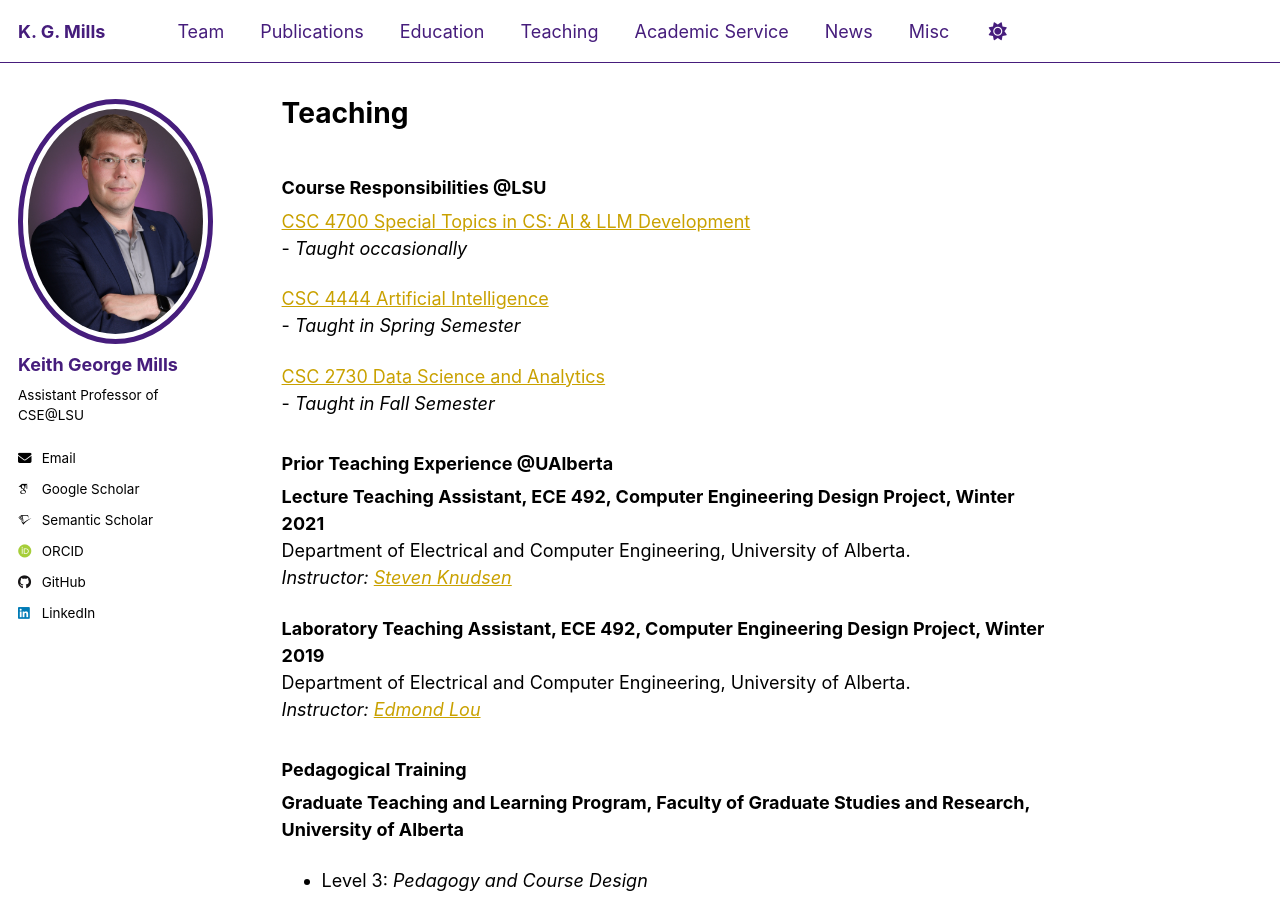
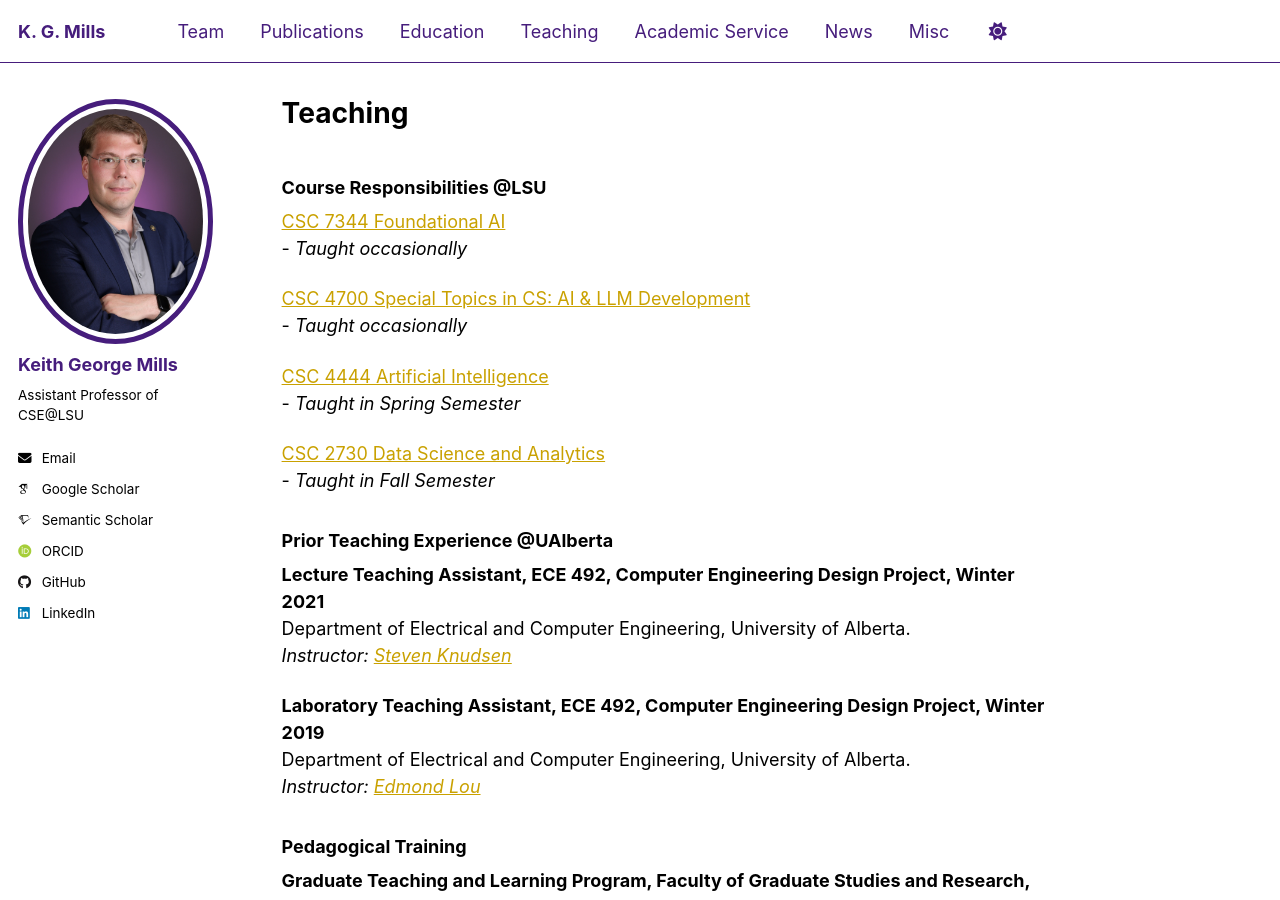
Before and after one commit to kgmills/kgmills.github.io, a Jekyll site: the page built from _pages/teaching.md, in a window 1280 px wide and 900 px high. Built offline with Jekyll 4.4.1, drawn with Linux system fonts in a browser that asks for light colours; some web fonts are replaced.

Commit message:
CSC 7344

```diff
--- a/_pages/teaching.md
+++ b/_pages/teaching.md
@@ -5,6 +5,8 @@ author_profile: true
 ---
 
 ### Course Responsibilities @LSU
+[CSC 7344 Foundational AI](https://online.lsu.edu/online-degree-programs/graduate/ms-computer-science/)<br>- *Taught occasionally*
+
 [CSC 4700 Special Topics in CS: AI & LLM Development](https://www.linkedin.com/posts/kgmills_ai-showcase-csc4700-ugcPost-7457789060443521024-7-DC?utm_source=share&utm_medium=member_desktop&rcm=ACoAAB8vwT0BxUvELhKw3qS9h5i_NJ3R4dt-2Xg)<br>- *Taught occasionally*
 
 [CSC 4444 Artificial Intelligence](https://www.linkedin.com/posts/kgmills_csc4444-artificialintelligence-ai-ugcPost-7456367154570092544-xppm?utm_source=share&utm_medium=member_desktop&rcm=ACoAAB8vwT0BxUvELhKw3qS9h5i_NJ3R4dt-2Xg)<br>- *Taught in Spring Semester*
```
